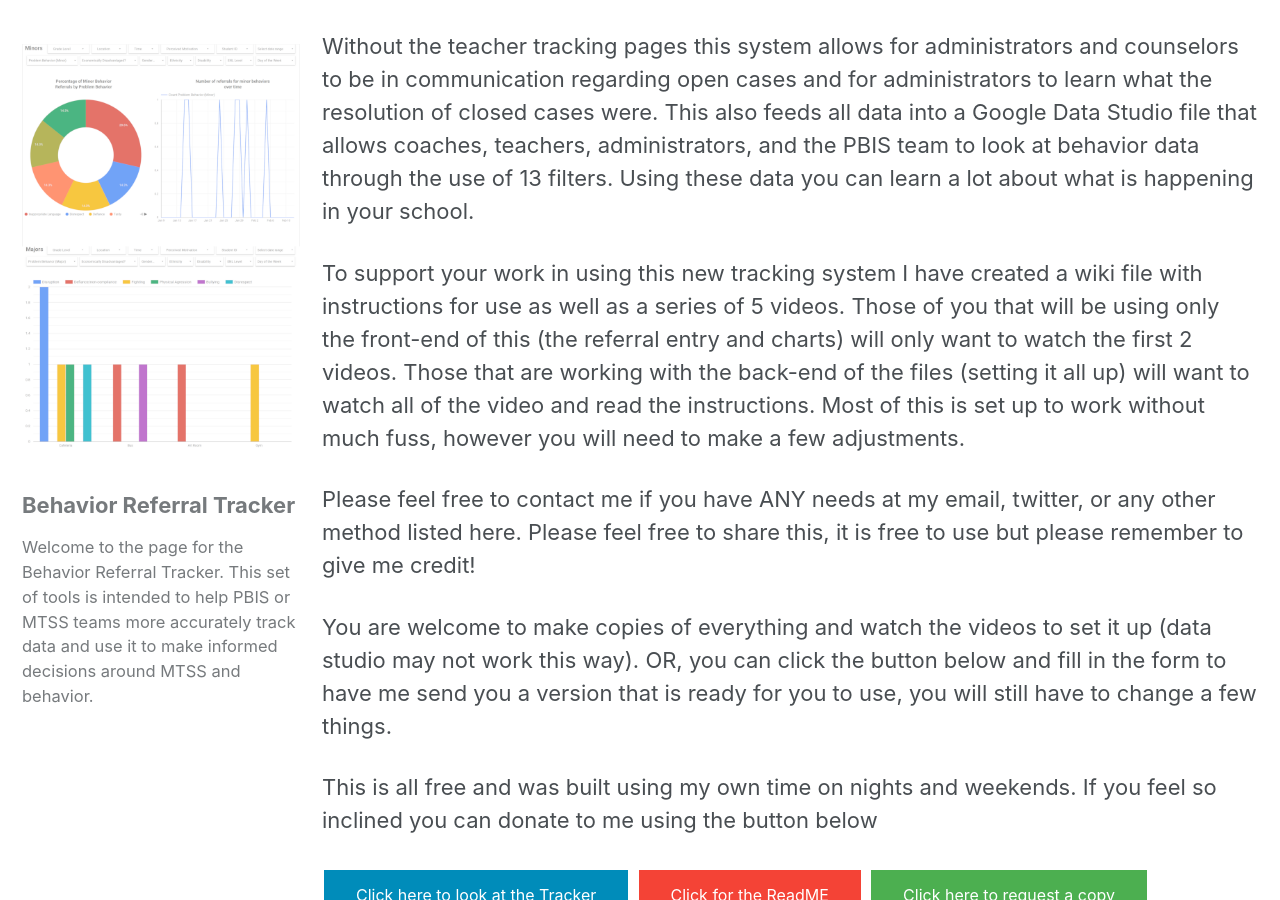
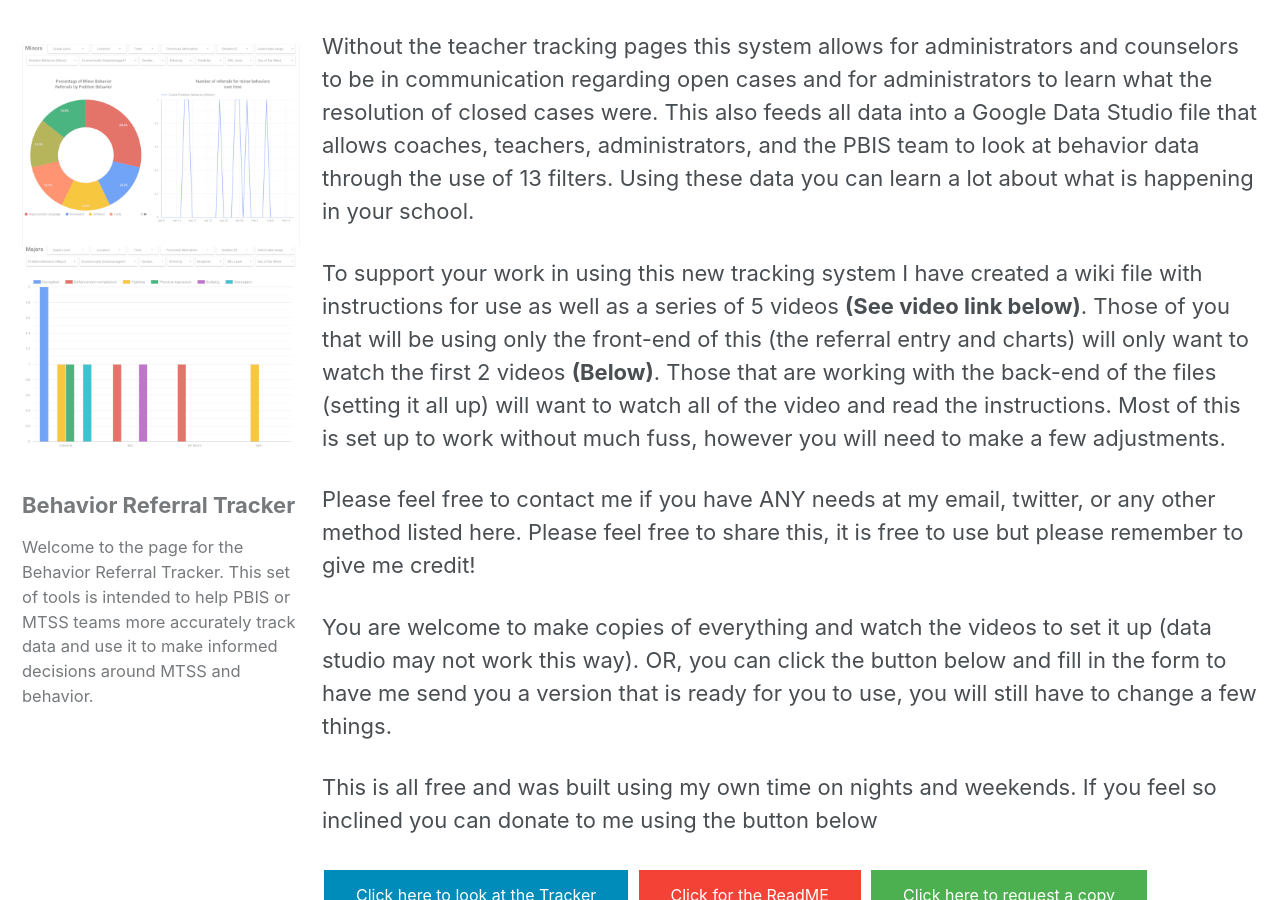
Before and after one commit to johnboniello/Behavior-Tracker, a Jekyll site: the page built from index.html, in a window 1280 px wide and 900 px high, scrolled down 399 px. Built offline with Jekyll 4.4.1, drawn with Linux system fonts in a browser that asks for light colours; nearby versions of some CDN libraries; comment, search, counter and statistics services are not loaded.

Commit message:
add emphasis and notification

```diff
--- a/index.html
+++ b/index.html
@@ -41,8 +41,8 @@ sidebar:
   teachers, administrators, and the PBIS team to look at behavior data through the use of 13 filters. Using these data you can learn a lot about what
   is happening in your school. </p>
 
-  <p> To support your work in using this new tracking system I have created a wiki file with instructions for use as well as a series of 5 videos.
-    Those of you that will be using only the front-end of this (the referral entry and charts) will only want to watch the first 2 videos. Those
+  <p> To support your work in using this new tracking system I have created a wiki file with instructions for use as well as a series of 5 videos <strong>(See video link below)</strong>.
+    Those of you that will be using only the front-end of this (the referral entry and charts) will only want to watch the first 2 videos <strong>(Below)</strong>. Those
     that are working with the back-end of the files (setting it all up) will want to watch all of the video and read the instructions. Most of this is
     set up to work without much fuss, however you will need to make a few adjustments. </p>
 
```
